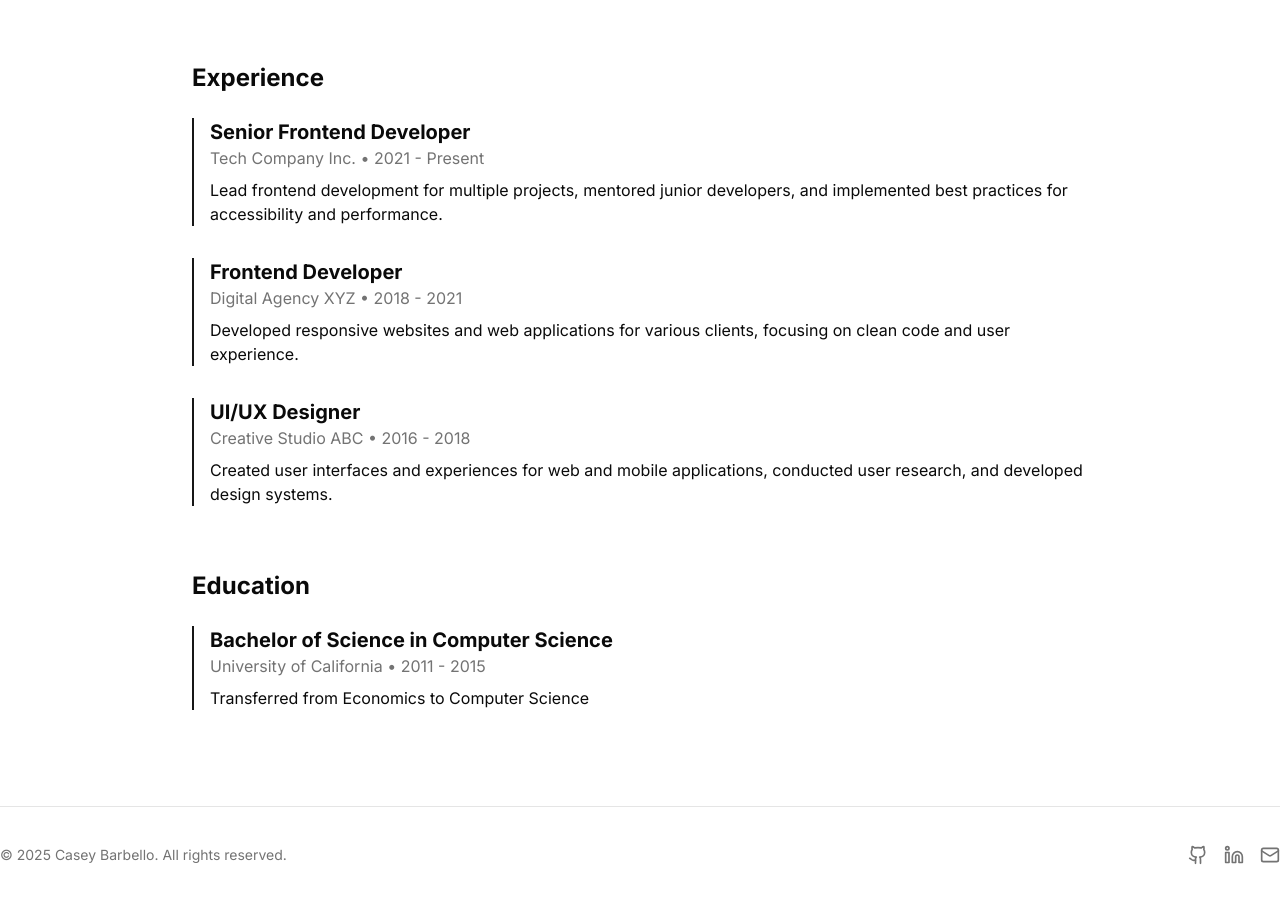
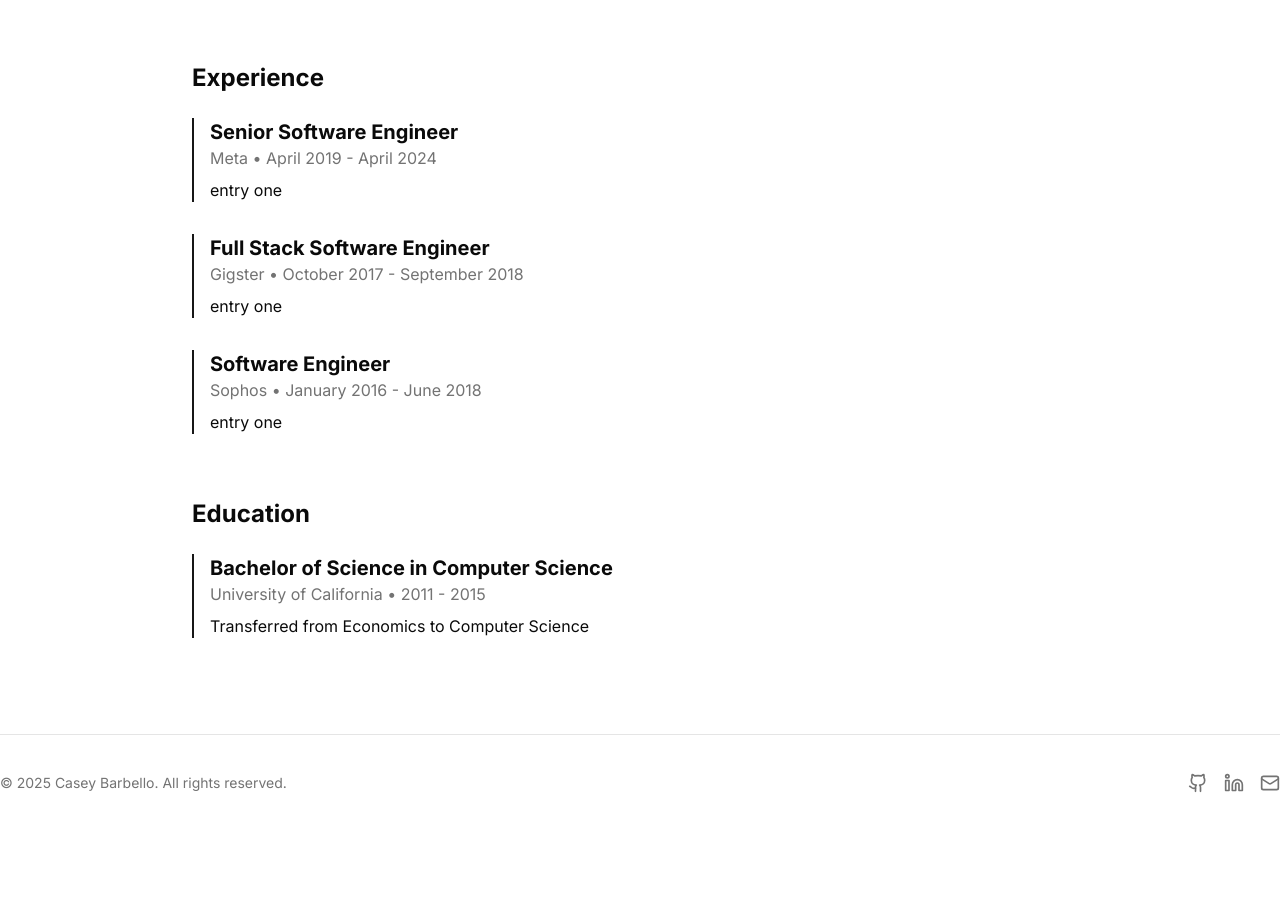
Before and after one commit to cbarbello/portfolio, a Next.js app: page /about in a window 1280 px wide. Shown: the part 1003-1906 px from the top of the page. After the commit the page ends 1834 px from the top, so only its background shows below. Built offline with nearby package versions, Linux system fonts and the light colour scheme.

Commit message:
more placeholders

```diff
--- a/app/about/page.tsx
+++ b/app/about/page.tsx
@@ -72,36 +72,27 @@ export default function AboutPage() {
           <h2 className="text-2xl font-bold">Experience</h2>
           <div className="mt-6 space-y-8">
             <div className="border-l-2 border-primary pl-4">
-              <h3 className="text-xl font-bold">Senior Frontend Developer</h3>
+              <h3 className="text-xl font-bold">Senior Software Engineer </h3>
               <p className="text-muted-foreground">
-                Tech Company Inc. • 2021 - Present
+                Meta • April 2019 - April 2024
               </p>
-              <p className="mt-2">
-                Lead frontend development for multiple projects, mentored junior
-                developers, and implemented best practices for accessibility and
-                performance.
-              </p>
+              <p className="mt-2">entry one</p>
             </div>
             <div className="border-l-2 border-primary pl-4">
-              <h3 className="text-xl font-bold">Frontend Developer</h3>
+              <h3 className="text-xl font-bold">
+                Full Stack Software Engineer
+              </h3>
               <p className="text-muted-foreground">
-                Digital Agency XYZ • 2018 - 2021
+                Gigster • October 2017 - September 2018
               </p>
-              <p className="mt-2">
-                Developed responsive websites and web applications for various
-                clients, focusing on clean code and user experience.
-              </p>
+              <p className="mt-2">entry one</p>
             </div>
             <div className="border-l-2 border-primary pl-4">
-              <h3 className="text-xl font-bold">UI/UX Designer</h3>
+              <h3 className="text-xl font-bold">Software Engineer</h3>
               <p className="text-muted-foreground">
-                Creative Studio ABC • 2016 - 2018
+                Sophos • January 2016 - June 2018
               </p>
-              <p className="mt-2">
-                Created user interfaces and experiences for web and mobile
-                applications, conducted user research, and developed design
-                systems.
-              </p>
+              <p className="mt-2">entry one</p>
             </div>
           </div>
         </div>
```
